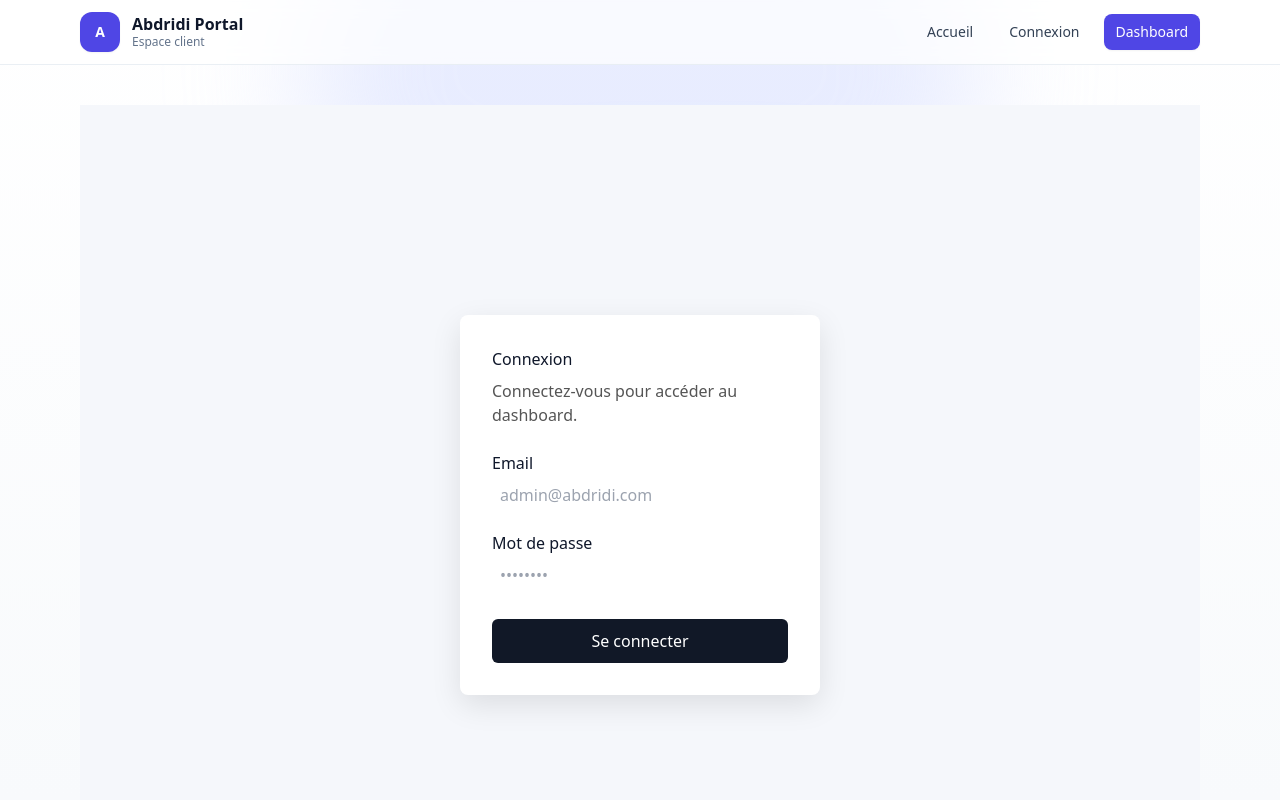
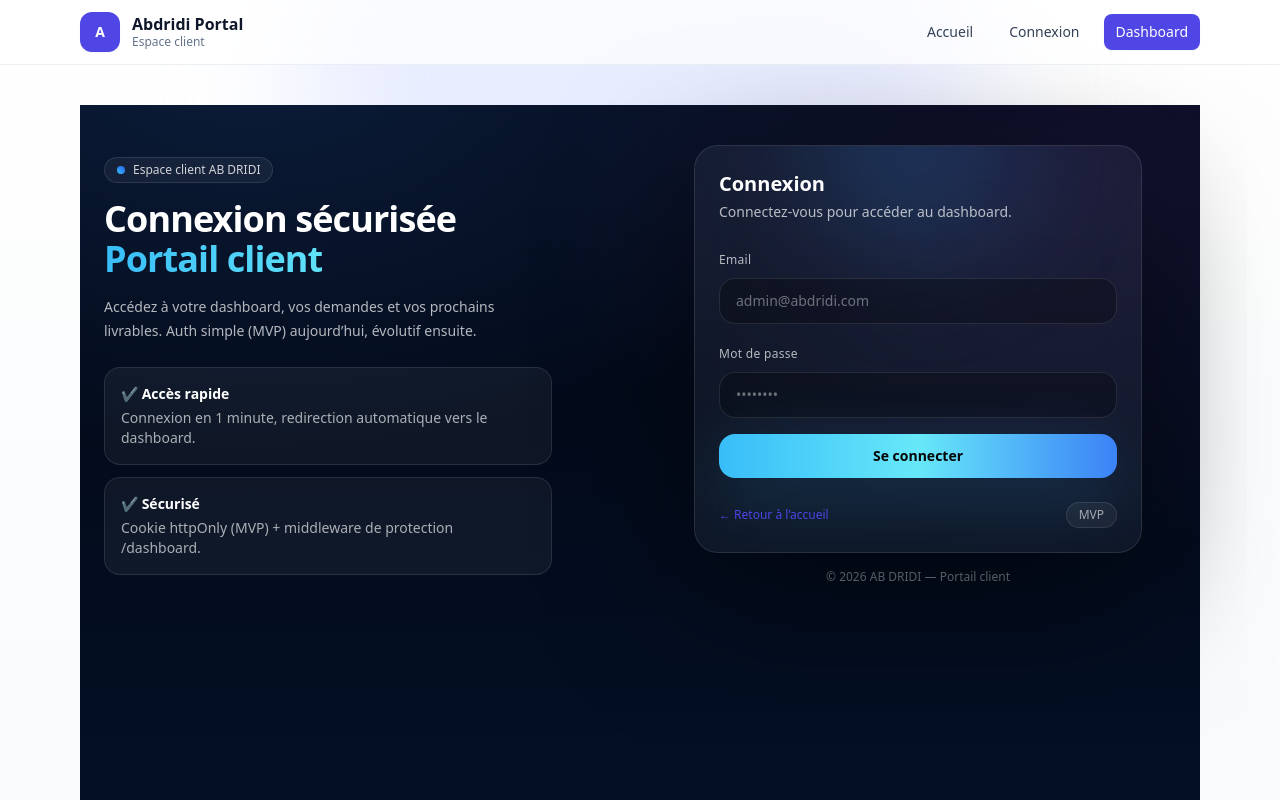
Before and after one commit to bilel83502-sketch/abdridi-portal, a Next.js app: page /login in a window 1280 px wide. Shown: the top 800 px of the page. Built offline with nearby package versions, Linux system fonts and the light colour scheme.

Commit message:
Update page.tsx

```diff
--- a/app/login/page.tsx
+++ b/app/login/page.tsx
@@ -1,53 +1,126 @@
-export default function LoginPage() {
+// app/login/page.tsx
+import Link from "next/link";
+import { loginAction } from "../lib/auth"; // garde ton action existante (si le chemin diffère, dis-moi)
+
+export default function LoginPage({
+  searchParams,
+}: {
+  searchParams?: { error?: string; next?: string };
+}) {
+  const next = searchParams?.next ?? "/dashboard";
+  const error = searchParams?.error;
+
   return (
-    <div style={{
-      minHeight: "100vh",
-      display: "flex",
-      alignItems: "center",
-      justifyContent: "center",
-      background: "#f5f7fb"
-    }}>
-      <div style={{
-        padding: 32,
-        width: 360,
-        background: "white",
-        borderRadius: 8,
-        boxShadow: "0 10px 30px rgba(0,0,0,0.1)"
-      }}>
-        <h1 style={{ marginBottom: 8 }}>Connexion</h1>
-        <p style={{ marginBottom: 24, color: "#555" }}>
+    <main className="min-h-[calc(100vh-72px)] bg-[radial-gradient(1200px_700px_at_15%_-10%,rgba(59,130,246,.18),transparent_60%),radial-gradient(900px_600px_at_90%_10%,rgba(139,92,246,.12),transparent_62%),linear-gradient(180deg,#020814_0%,#030B1B_45%,#041026_100%)]">
+      <div className="mx-auto max-w-6xl px-6 py-10">
+        <div className="grid items-center gap-10 lg:grid-cols-2">
+          {/* Left side (branding / value) */}
+          <section className="hidden lg:block">
+            <div className="inline-flex items-center gap-2 rounded-full border border-white/10 bg-white/5 px-3 py-1 text-xs text-white/80">
+              <span className="h-2 w-2 rounded-full bg-gradient-to-tr from-sky-400 to-blue-600" />
+              Espace client AB DRIDI
+            </div>
+
+            <h1 className="mt-4 text-4xl font-extrabold tracking-tight text-white">
+              Connexion sécurisée
+              <span className="block bg-gradient-to-r from-sky-400 via-cyan-300 to-blue-500 bg-clip-text text-transparent">
+                Portail client
+              </span>
+            </h1>
+
+            <p className="mt-4 max-w-md text-sm leading-6 text-white/70">
+              Accédez à votre dashboard, vos demandes et vos prochains livrables.
+              Auth simple (MVP) aujourd’hui, évolutif ensuite.
+            </p>
+
+            <div className="mt-6 grid max-w-md gap-3">
+              <div className="rounded-2xl border border-white/10 bg-white/5 p-4 text-white/80">
+                <div className="text-sm font-semibold text-white">✔ Accès rapide</div>
+                <div className="mt-1 text-sm text-white/65">
+                  Connexion en 1 minute, redirection automatique vers le dashboard.
+                </div>
+              </div>
+              <div className="rounded-2xl border border-white/10 bg-white/5 p-4 text-white/80">
+                <div className="text-sm font-semibold text-white">✔ Sécurisé</div>
+                <div className="mt-1 text-sm text-white/65">
+                  Cookie httpOnly (MVP) + middleware de protection /dashboard.
+                </div>
+              </div>
+            </div>
+          </section>
+
+          {/* Right side (form) */}
+          <section className="mx-auto w-full max-w-md">
+            <div className="relative overflow-hidden rounded-3xl border border-white/10 bg-white/5 p-6 shadow-[0_40px_140px_rgba(0,0,0,.55)] backdrop-blur-xl">
+              {/* glow */}
+              <div className="pointer-events-none absolute -top-24 left-1/2 h-48 w-48 -translate-x-1/2 rounded-full bg-gradient-to-tr from-sky-400/25 to-blue-600/25 blur-3xl" />
+
+              <div className="relative">
+                <h2 className="text-xl font-bold text-white">Connexion</h2>
+                <p className="mt-1 text-sm text-white/70">
                   Connectez-vous pour accéder au dashboard.
                 </p>
 
-        <form>
-          <label>Email</label>
+                {error ? (
+                  <div className="mt-4 rounded-2xl border border-red-400/30 bg-red-500/10 px-4 py-3 text-sm text-red-100">
+                    Identifiants incorrects. Réessayez.
+                  </div>
+                ) : null}
+
+                <form className="mt-6 space-y-4" action={loginAction}>
+                  <input type="hidden" name="next" value={next} />
+
+                  <div>
+                    <label className="text-xs font-medium tracking-wide text-white/70">
+                      Email
+                    </label>
                     <input
+                      name="email"
                       type="email"
                       placeholder="admin@abdridi.com"
-            style={{ width: "100%", padding: 8, marginBottom: 16 }}
+                      className="mt-2 w-full rounded-2xl border border-white/10 bg-black/25 px-4 py-3 text-sm text-white outline-none placeholder:text-white/40 focus:border-sky-400/60 focus:ring-4 focus:ring-sky-400/15"
+                      required
                     />
+                  </div>
 
-          <label>Mot de passe</label>
+                  <div>
+                    <label className="text-xs font-medium tracking-wide text-white/70">
+                      Mot de passe
+                    </label>
                     <input
+                      name="password"
                       type="password"
                       placeholder="••••••••"
-            style={{ width: "100%", padding: 8, marginBottom: 24 }}
+                      className="mt-2 w-full rounded-2xl border border-white/10 bg-black/25 px-4 py-3 text-sm text-white outline-none placeholder:text-white/40 focus:border-sky-400/60 focus:ring-4 focus:ring-sky-400/15"
+                      required
                     />
+                  </div>
 
                   <button
                     type="submit"
-            style={{
-              width: "100%",
-              padding: 10,
-              background: "#111827",
-              color: "white",
-              borderRadius: 6
-            }}
+                    className="w-full rounded-2xl bg-gradient-to-r from-sky-400 via-cyan-300 to-blue-500 px-4 py-3 text-sm font-extrabold text-[#050607] shadow-[0_18px_70px_rgba(56,189,248,.20)] transition hover:brightness-110 active:scale-[0.99]"
                   >
                     Se connecter
                   </button>
+
+                  <div className="flex items-center justify-between pt-2 text-xs text-white/60">
+                    <Link className="hover:text-white" href="/">
+                      ← Retour à l’accueil
+                    </Link>
+                    <span className="rounded-full border border-white/10 bg-white/5 px-3 py-1">
+                      MVP
+                    </span>
+                  </div>
                 </form>
               </div>
             </div>
+
+            <p className="mt-4 text-center text-xs text-white/50">
+              © {new Date().getFullYear()} AB DRIDI — Portail client
+            </p>
+          </section>
+        </div>
+      </div>
+    </main>
   );
 }
```
Lines whose indentation alone changed are shown as unchanged.
